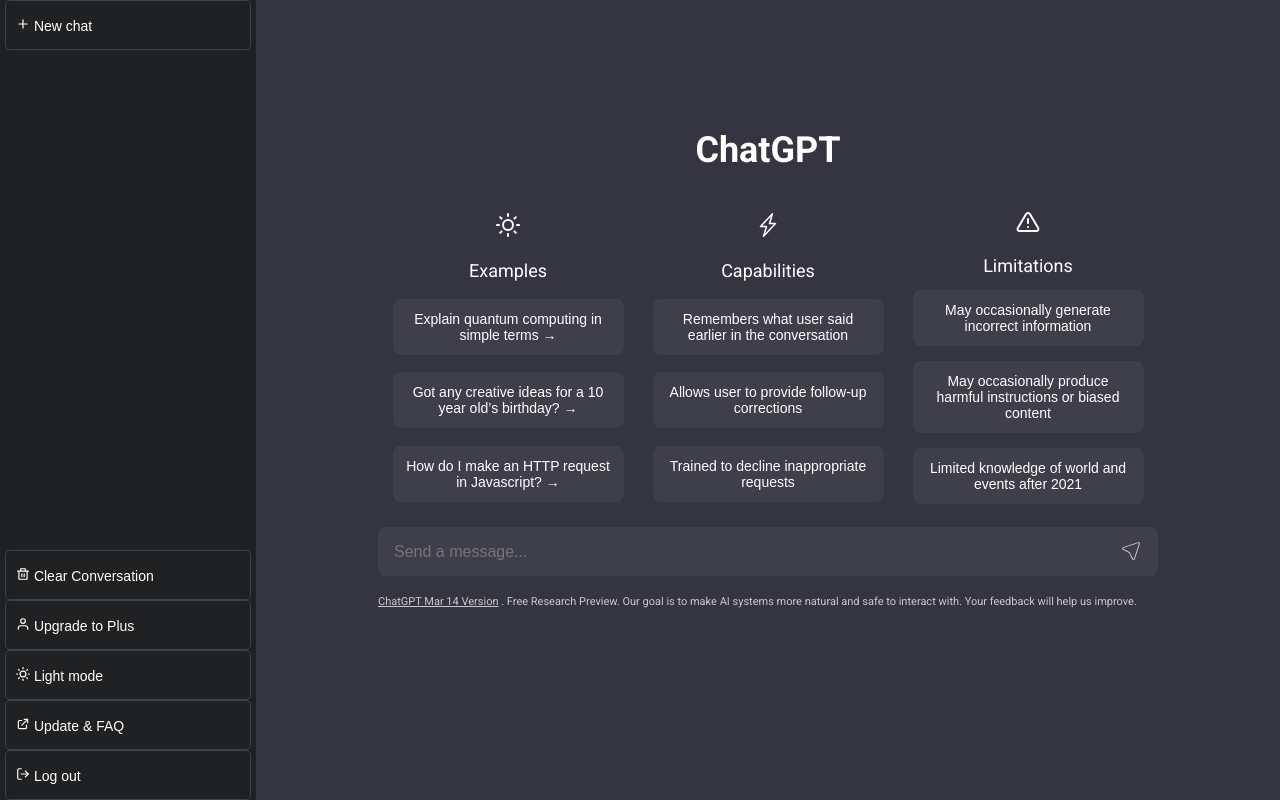
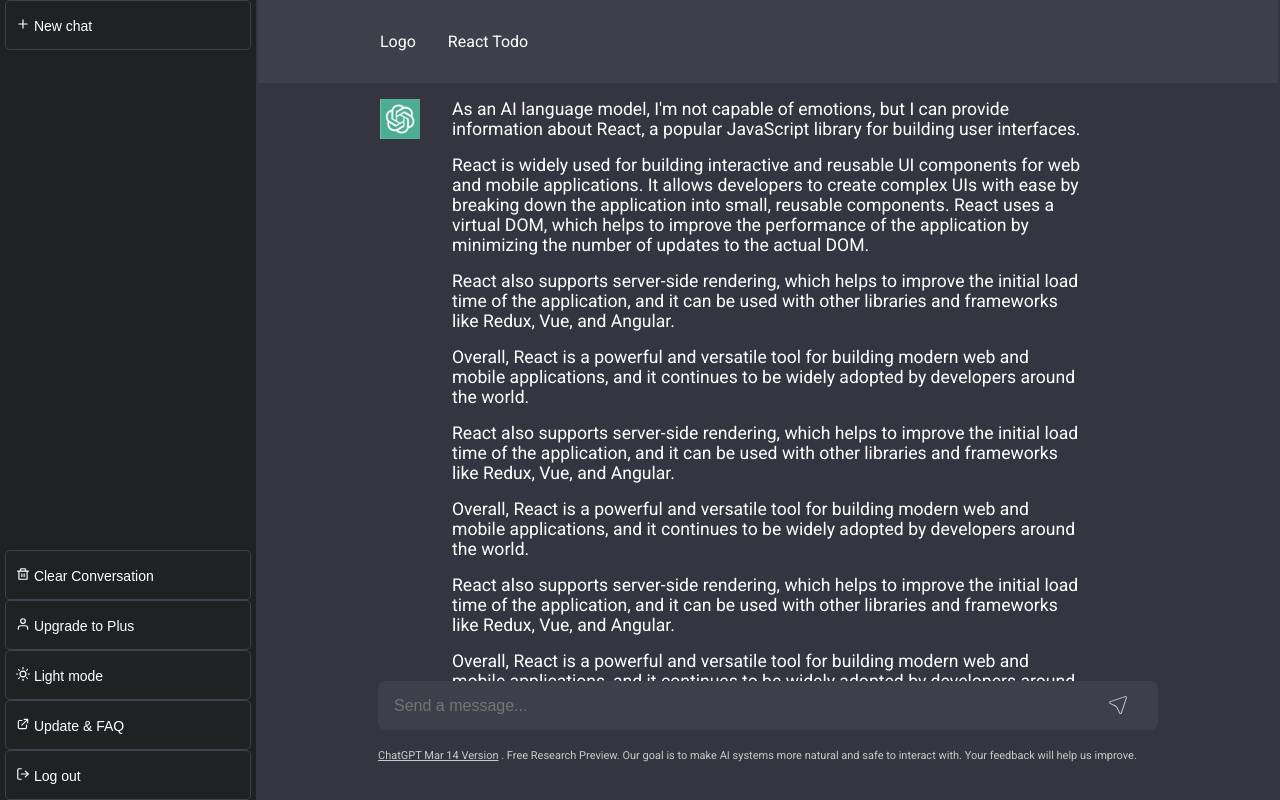
Before and after one commit to ajarek/react-71-vite-chatGPT, a React (Vite) app: page / in a window 1280 px wide. Both pictures are taken after a click on the button 1131 px from the left and 554 px from the top of the page. Built offline with nearby package versions, Linux system fonts and the light colour scheme.

Commit message:
added css scrollbar

```diff
--- /dev/null
+++ b/src/components/AnswerPanel.jsx
@@ -0,0 +1,37 @@
+import React from 'react'
+
+const AnswerPanel = () => {
+  return (
+    <div className='answer-wrapper'>
+      <div className='question'>
+        <div className='user-logo'>Logo</div>
+        <div className='text-question'>React Todo</div>
+      </div>
+      <div className='answer-panel'>
+        <div className='logo'>
+          <img
+            src='/chatgpt-logo.png'
+            alt=''
+          />
+        </div>
+        <div className='text'>
+          <p>As an AI language model, I'm not capable of emotions, but I can provide information about React, a popular JavaScript library for building user interfaces.</p>
+
+    <p>React is widely used for building interactive and reusable UI components for web and mobile applications. It allows developers to create complex UIs with ease by breaking down the application into small, reusable components. React uses a virtual DOM, which helps to improve the performance of the application by minimizing the number of updates to the actual DOM.</p>
+
+    <p>React also supports server-side rendering, which helps to improve the initial load time of the application, and it can be used with other libraries and frameworks like Redux, Vue, and Angular.</p>
+
+    <p>Overall, React is a powerful and versatile tool for building modern web and mobile applications, and it continues to be widely adopted by developers around the world.</p>
+    <p>React also supports server-side rendering, which helps to improve the initial load time of the application, and it can be used with other libraries and frameworks like Redux, Vue, and Angular.</p>
+
+    <p>Overall, React is a powerful and versatile tool for building modern web and mobile applications, and it continues to be widely adopted by developers around the world.</p>
+    <p>React also supports server-side rendering, which helps to improve the initial load time of the application, and it can be used with other libraries and frameworks like Redux, Vue, and Angular.</p>
+
+    <p>Overall, React is a powerful and versatile tool for building modern web and mobile applications, and it continues to be widely adopted by developers around the world.</p>
+        </div>
+      </div>
+    </div>
+  )
+}
+
+export default AnswerPanel
--- a/src/components/Info.jsx
+++ b/src/components/Info.jsx
@@ -3,7 +3,10 @@
 import { BsLightningCharge} from 'react-icons/bs';
 const Info = () => {
   return (
+    <>
+    <h1>ChatGPT</h1>
     <div className='info'>
+
       <div className="info-card exemple">
          <p className='info-icon'><FiSun/></p>
          <p  className='info-title'>Examples</p>
@@ -26,6 +29,7 @@
         <button>Limited knowledge of world and events after 2021</button>
       </div>
     </div>
+    </>
   )
 }
 
--- a/src/components/Input.jsx
+++ b/src/components/Input.jsx
@@ -1,10 +1,10 @@
 import React from 'react'
 import { CiLocationArrow1 } from 'react-icons/ci';
-const Input = () => {
+const Input = ({onClick}) => {
   return (
     <div className='input'>
         <input type="text" placeholder='Send a message...' />
-        <button><CiLocationArrow1/></button>
+        <button onClick={onClick}><CiLocationArrow1/></button>
     </div>
   )
 }
--- a/src/components/Section.jsx
+++ b/src/components/Section.jsx
@@ -1,17 +1,23 @@
-import React from 'react'
+import React, { useState } from 'react'
 import Info from './Info'
 import Input from './../components/Input'
 import Footer from './../components/Footer'
+import AnswerPanel from './../components/AnswerPanel'
 
 const Section = () => {
-
+  const [viewInfo, setViewInfo] = useState(true)
+  const viewAnswer = () => {
+    setViewInfo(!viewInfo)
+  }
   return (
     <section className='section'>
-        <h1>ChatGPT</h1>
-       <Info/>
-       <Input/>
-       <Footer/>
-      </section>
+
+      <div className='wrapper-info'>
+         {viewInfo ? <Info /> : <AnswerPanel/>}
+      </div>
+      <Input onClick={viewAnswer} />
+      <Footer />
+    </section>
   )
 }
 
--- a/src/index.css
+++ b/src/index.css
@@ -16,6 +16,7 @@
   font-family: 'Roboto', sans-serif;
 
 }
+
 .App {
   margin: 0 auto;
   max-width: 1440px;
@@ -31,6 +32,7 @@
   padding: 0 5px;
   display: grid;
   grid-template-rows: 1.5fr 1fr;
+
 }
 .aside .history{
 overflow-y: auto;
@@ -58,16 +60,19 @@
 }
 
 .section {
+  width: 100%;
   display: flex;
   flex-direction: column;
   align-items: center;
   justify-content: flex-start;
-  padding: 129px 122px 10px 122px;
 }
-.section h1 {
+ h1 {
+  text-align: center;
   font-size: 36px;
   font-weight: 600;
+  margin-top: 129px;
 }
+
 .info {
   width: 100%;
   height: 340px;
@@ -98,6 +103,55 @@
   border: none;
   border-radius: 8px;
 }
+.answer-wrapper{
+  display: flex;
+  flex-direction: column;
+  width: 1020px;
+  height:calc(100vh - 119px );
+ overflow-y: scroll;
+
+}
+.answer-wrapper::-webkit-scrollbar {
+  width: 8px;
+}
+.answer-wrapper::-webkit-scrollbar-thumb {
+  background: var(--btn);
+  border-radius: 10px;
+}
+
+
+
+.answer-wrapper .question{
+  min-height: 83px;
+  background-color: var(--btn);
+  display: flex;
+  align-items: center;
+  padding: 0 122px;
+}
+.answer-wrapper .question .user-logo{
+  margin-right: 2rem;
+}
+.answer-panel{
+  display: flex;
+  flex-direction: column;
+  position: relative;
+  padding: 16px 122px;
+}
+.answer-panel .logo {
+  width: 40px;
+  height: 40px;
+  position:absolute ;
+}
+.answer-panel .logo img {
+  width: 100%;
+}
+.answer-panel .text {
+padding:0 72px ;
+font-size: 1.1rem;
+}
+.answer-panel .text p {
+  margin-bottom: 16px;
+}
 .exemple button {
   cursor: pointer;
   transition: all 0.2s ease-in-out;
@@ -108,6 +162,7 @@
 
 .input {
   width: 100%;
+  padding: 0 122px;
   position: relative;
 }
 .input input {
@@ -129,13 +184,15 @@
   color: var(--gray-light);
   position: absolute;
   top: 12px;
-  right: 15px;
+  right: 150px;
+
 }
 .footer {
   width: 100%;
   margin-top: 1.2rem;
   font-size: 11px;
   color: var(--gray-light);
+  padding: 0 122px 16px 122px;
 }
 .footer a {
   color: var(--gray-light);
```
